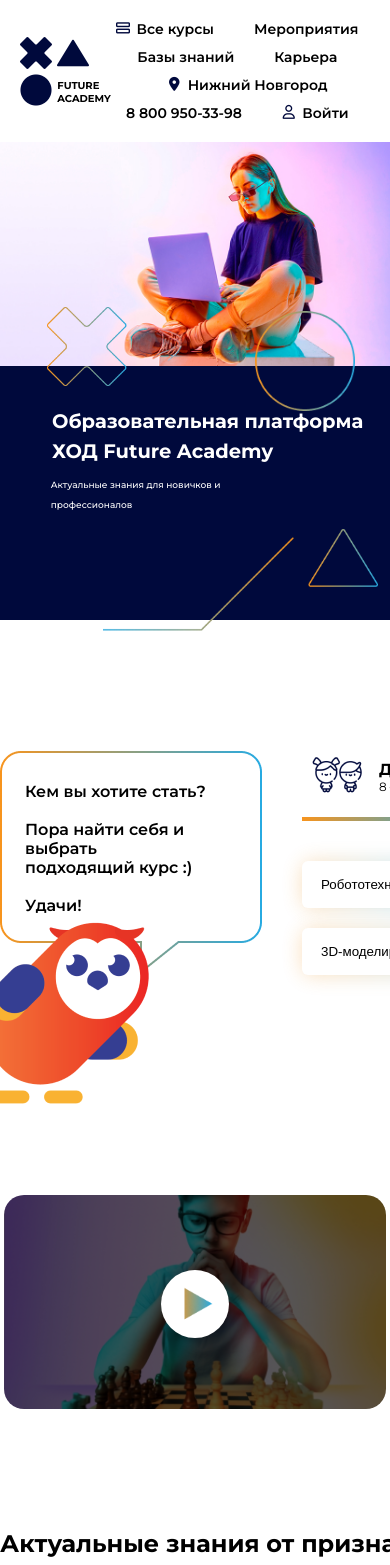
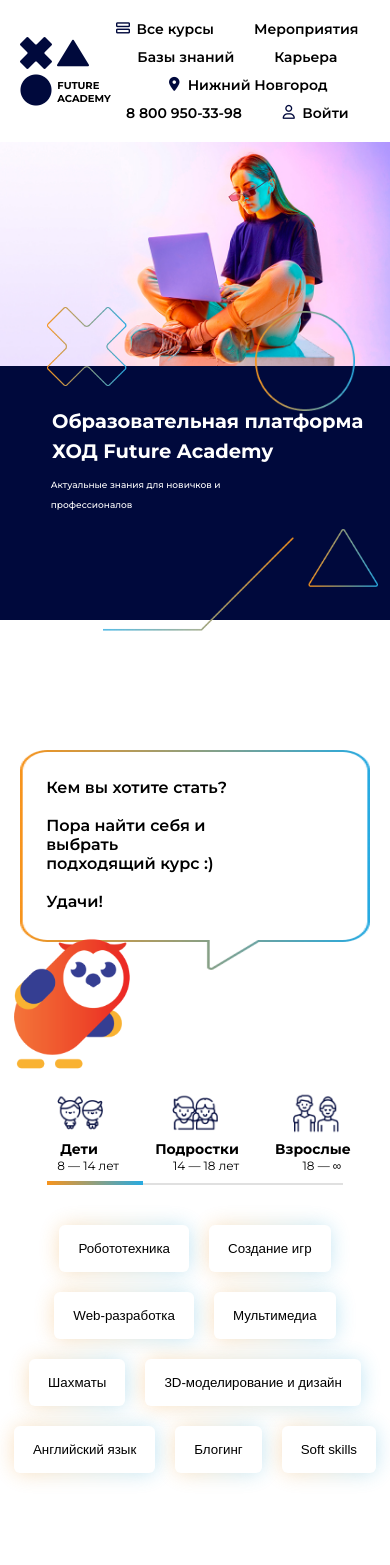
Before and after one commit to SKY8trash/FutureAcademy_, a Vue app: page / in a window 390 px wide. Shown: the top 1565 px of the page. Built offline with nearby package versions, Linux system fonts and the light colour scheme.

Commit message:
adaptive index

```diff
--- a/src/components/index/Index.scss
+++ b/src/components/index/Index.scss
@@ -286,10 +286,17 @@
             display: flex;
             align-items: center;
             gap: 40px;
+            @media screen and (max-width: 900px) {
+                display: block;
+            }
         }
         &__message {
             &_description {
                 position: relative;
+                display: flex;
+                align-items: center;
+                justify-content: center;
+                // text-align: center;
                 div {
                     position: absolute;
                     width: 186px;
@@ -298,33 +305,99 @@
                     transform: translate(-57%, -61%);
                     font-weight: 600;
                     font-size: 16px;
+                    @media screen and (max-width: 560px) {
+                        transform: translate(-80%, -62%);
+                    }
+                }
+                @media screen and (max-width: 560px) {
+                    img {
+                        width: 350px;
+                        height: 220px;
+                    }
                 }
             }
             &_owl {
                 position: absolute;
                 top: 76%;
                 left: -4%;
+                @media screen and (max-width: 900px) {
+                    top: 20%;
+                    left: 17%;
+                }
+                @media screen and (max-width: 768px) {
+                    top: 24%;
+                    left: 11%;
+                }
+                @media screen and (max-width: 560px) {
+                    top: 26%;
+                    left: 3%;
+                    img {
+                        width: 120px;
+                    }
+                }
+                @media screen and (max-width: 360px) {
+                    top: 23%;
+                    left: 0%;
+
+                }
             }
         }
         &__items {
+            @media screen and (max-width: 900px) {
+                margin-top: 120px;
+            }
             &__people {
                 .courses__items__people_1 {
                     display: flex;
+                    @media screen and (max-width: 900px) {
+                        align-items: center;
+                        justify-content: center;
+                    }
                     margin-left: 10px;
-                    gap: 160px;
+                    // gap: 160px;
+                    gap: min(max(80px, 13vw), 150px);
+                    @media screen and (max-width: 1024px) {
+                        gap: min(max(60px, 9vw), 100px);
+                    }
+                    @media screen and (max-width: 560px) {
+                        margin-left: 0;
+                    }
+                    @media screen and (max-width: 560px) {
+                        gap: 36px;
+                    }
                 }
                 &__age {
                     display: flex;
                     align-items: center;
                     justify-content: start;
+                    @media screen and (max-width: 560px) {
+                        display: block;
+                        align-items: center;
+                        justify-content: center;
+                        text-align: center;
+                    }
 
                     &_images {
                         width: 49px;
+                        @media screen and (max-width: 560px) {
+                            margin-left: 16px;
+                        }
+                        @media screen and (max-width: 560px) {
+                            img {
+                                width: 46px;
+                            }
+                        }
                     }
                     &_title {
                         margin-left: 18px;
                         font-size: 16px;
                         font-weight: 700;
+                        @media screen and (max-width: 560px) {
+                            margin-left: 0;
+                        }
+                        @media screen and (max-width: 560px) {
+                            font-size: 14px;
+                        }
                     }
                     &_years {
                         margin-left: 18px;
@@ -334,7 +407,16 @@
                     &_band {
                         margin-top: 15px;
                         border: 1px solid rgb(224, 224, 224);
-                        width: 880px;
+                        max-width: 880px;
+                        width: 68vw;
+                        @media screen and (max-width: 900px) {
+                            margin: 0 auto;
+                            width: 84vw;
+                        }
+                        @media screen and (max-width: 560px) {
+                            margin-top: 10px;
+                            width: 76vw;
+                        }
                         &-shaded {
                             position: absolute;
                             width: 160px;
@@ -343,6 +425,9 @@
                             background-color: black;
                             background: linear-gradient(to right, #f7941d, #27aae1);
                             margin-left: -1px;
+                            @media screen and (max-width: 560px) {
+                                width: 96px;
+                            }
                         }
                     }
                 }
@@ -350,21 +435,23 @@
             .block {
                 margin-top: 40px;
                 display: flex;
-                max-width: 840px;
                 flex-wrap: wrap;
                 position: relative;
                 gap: 20px;
-                a {
-                    position: relative;
+                @media screen and (max-width: 900px) {
+                    align-items: center;
+                    justify-content: center;
+                }
+                @media screen and (max-width: 560px) {
                 }
             }
-            &_item {
-                // position: absolute;
-                position: relative;
-                padding: 16px 19px;
-                background-color: #fff;
-                border-radius: 6px;
-                color: #000000;
+            // &_item {
+            //     // position: absolute;
+            //     position: relative;
+            //     padding: 16px 19px;
+            //     background-color: #fff;
+            //     border-radius: 6px;
+            //     color: #000000;
 
             // .shadow {
             //     position: absolute;
@@ -377,7 +464,7 @@
             //     padding: 16px 19px;
             //     z-index: -1;
             // }
-            }
+            // }
         }
     }
     .relevance {
```
Lines whose indentation alone changed are shown as unchanged.
